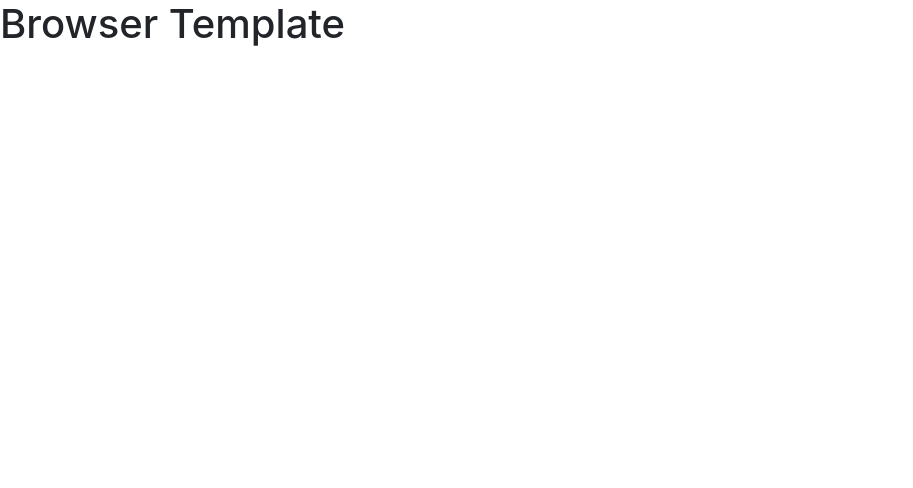
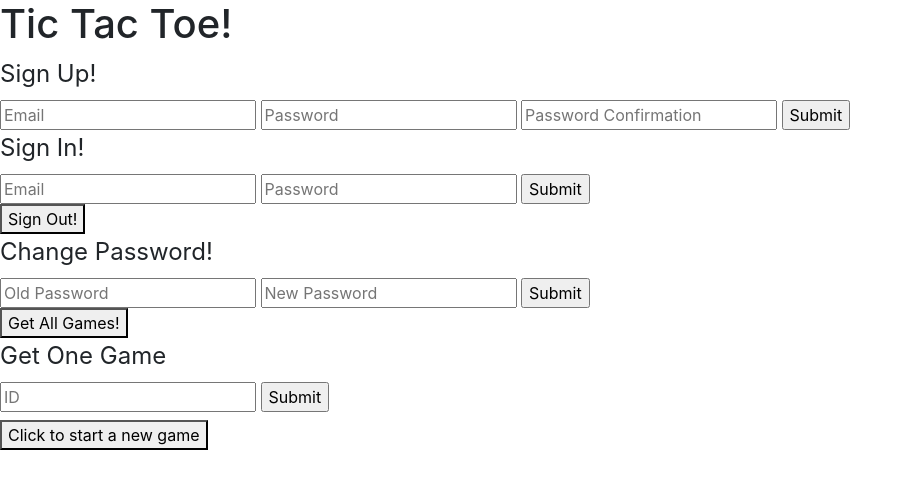
Before and after one commit to ebrault/tictactoe-client, a website built with webpack: page index.html in a window 1280 px wide. Shown: the whole page, without its empty margins (0-913 px from the left). Built offline with nearby package versions, Linux system fonts and the light colour scheme.

Commit message:
Made Changes
Added index html code so far to JS branch

```diff
--- a/index.html
+++ b/index.html
@@ -1,5 +1,6 @@
 <!DOCTYPE html>
 <html>
+
 <head>
   <title>Example</title>
   <meta name="viewport" content="width=device-width, initial-scale=1">
@@ -11,7 +12,43 @@
   <script src="public/vendor.js" type="text/javascript" charset="utf-8" defer></script>
   <script src="public/application.js" type="text/javascript" charset="utf-8" defer></script>
 </head>
+
 <body>
-      <h1>Browser Template</h1>
+  <header>
+    <h1>Tic Tac Toe!</h1>
+    <form id="sign-up-form">
+      <legend>Sign Up!</legend>
+        <input required name=credentials[email] type="email" placeholder="Email" />
+        <input required name=credentials[password] type="password" placeholder="Password" />
+        <input required name=credentials[password_confirmation] type="password" placeholder="Password Confirmation" />
+        <input type="submit" />
+    </form>
+    <form id="sign-in-form">
+      <legend>Sign In!</legend>
+        <input required name=credentials[email] type="email" placeholder="Email" />
+        <input required name=credentials[password] type="password" placeholder="Password" />
+        <input type="submit" />
+    </form>
+    <button id="sign-out-button" class="hidden">Sign Out!</button>
+    <form id="change-password-form" class="hidden">
+      <legend>Change Password!</legend>
+        <input required name=passwords[old] type="password" placeholder="Old Password" />
+        <input required name=passwords[new] type="password" placeholder="New Password" />
+        <input type="submit" />
+    </form>
+    <button id="get-all-games-button" class="hidden">Get All Games!</button>
+    <form id="get-one-game-form" class="hidden">
+      <legend>Get One Game</legend>
+        <input required name="games[id]" type="text" placeholder="ID" />
+        <input type="submit" />
+    </form>
+    <h2 id="display-message"></h2>
+  </header>
+  <div id="game-board">
+    <button id="new-game-button">Click to start a new game</button>
+  </div>
+  <footer>
+  </footer>
 </body>
+
 </html>
```
Lines whose indentation alone changed are shown as unchanged.
